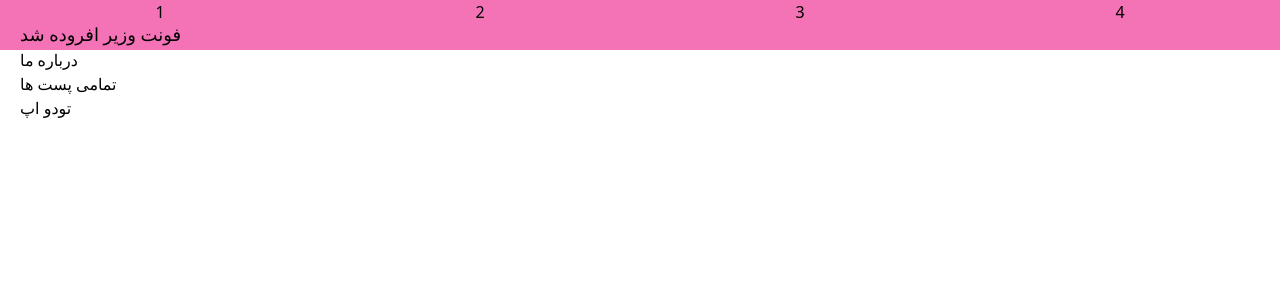
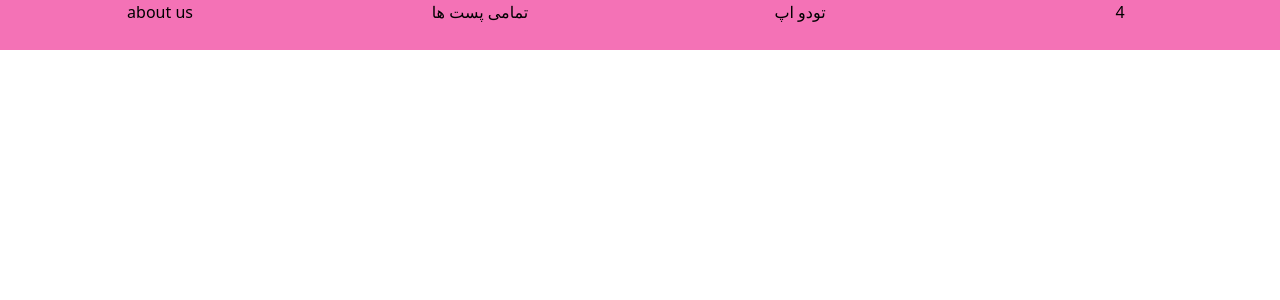
Before and after one commit to meytizn/Nextjs_Application, a Next.js app in the folder next_tutorial/: page / in a window 1280 px wide. Shown: the top 300 px of the page. Built offline with nearby package versions, Linux system fonts and the light colour scheme.

Commit message:
movie app created with Getmethod movies and detail movies

```diff
--- /dev/null
+++ b/next_tutorial/app/movie/[id]/page.tsx
@@ -0,0 +1,38 @@
+import Link from "next/link";
+
+export interface Movie {
+  id: number;
+  poster: string;
+  title: string;
+  description: string;
+  imdb_score: string;
+  movie_time: number;
+  age: number;
+  country: string;
+  status: boolean;
+  created_time: string;
+  updated_time: string;
+  author: number;
+  actor: number[];
+  genre: number[];
+}
+
+async function Moviedetail( {params} : {params : {id:string} } ){
+  const response = await fetch(`http://127.0.0.1:8000/api/movie/${params.id}/`, { cache: 'no-cache' });
+  const data: Movie = await response.json();
+
+  return (
+    <>
+      <div>post id : {params.id}</div>
+
+      <div className="content-center flex flex-row gap-y-5 md:flex-row my-[120px] w-[100%] justify-between bg-yellow-600 flex-wrap ">
+        <div key={data.id}>
+          <img className="bg-red-600 w-[230px] h-[350px] md:w-[350px] md:h[400px]" src={data.poster} alt="" />
+          <h3 className="text-center">{data.title}</h3>
+        </div>
+      </div>
+    </>
+  );
+}
+
+export default Moviedetail;
--- /dev/null
+++ b/next_tutorial/app/movie/page.tsx
@@ -0,0 +1,49 @@
+// interfaces.ts
+
+import Link from "next/link";
+
+export interface Movie {
+  id: number;
+  poster: string;
+  title: string;
+  description: string;
+  imdb_score: string;
+  movie_time: number;
+  age: number;
+  country: string;
+  status: boolean;
+  created_time: string;
+  updated_time: string;
+  author: number;
+  actor: number[];
+  genre: number[];
+}
+
+async function Movies(){
+  const response =await fetch('http://127.0.0.1:8000/api/movie/',{cache:'no-cache'})
+  let data : Movie[]=await response.json()
+
+  return(<>
+
+ <div className="content-center flex flex-row gap-y-5 md:flex-row my-[120px] w-[100%]  justify-between bg-yellow-600 flex-wrap ">
+
+
+
+ {data.map((item)=>(
+  <div key={item.id}>
+    <Link href={`/movie/${item.id}`}>
+    <img className="bg-red-600 w-[200px] h-[350px] md:w-[350px] md:h[400px] " src={item.poster} alt="" />
+  <h3 className="text-center">{item.title}</h3>
+  </Link>
+  </div>
+
+ ))}
+
+
+
+
+</div>
+  </>)
+}
+
+export default Movies
--- a/next_tutorial/app/myweb/navbar.tsx
+++ b/next_tutorial/app/myweb/navbar.tsx
@@ -1,4 +1,5 @@
 'use client'
+import Link from "next/link";
 import React, { useState } from "react";
 
 function Navbar() {
@@ -29,9 +30,9 @@ function Navbar() {
 {/* navbar */}
 
 <div style={{ bottom: `${bottom}` }} className={`  flex flex-col fixed -z-10 right-0 left-0 bottom-0  text-black bg-blue-800 md:flex-row md:bg-pink-400 text-center  transition-all delay-[5ms] md:top-0 md:h-[50px] my-0`}>
-        <div id="firstdiv" className="w-[100%] md:w-[25%]">1</div>
-        <div className="w-[100%] md:w-[25%]">2</div>
-        <div className="w-[100%] md:w-[25%]">3</div>
+        <div id="firstdiv" className="w-[100%] md:w-[25%]"><Link href="/about">about us </Link></div>
+        <div className="w-[100%] md:w-[25%]">  <Link href="/post">تمامی پست ها </Link></div>
+        <div className="w-[100%] md:w-[25%]"><Link href="/todo">تودو اپ</Link></div>
         <div className="w-[100%] md:w-[25%]">4</div>
       </div>
 
--- a/next_tutorial/app/page.tsx
+++ b/next_tutorial/app/page.tsx
@@ -1,4 +1,5 @@
 import Link from "next/link"
+
 
 
 
@@ -9,12 +10,12 @@ function Home(){
 
 
 
-  <div className="text-lg ">فونت وزیر افروده شد  </div>
+  {/* <div className="text-lg ">فونت وزیر افروده شد  </div>
   <a href="/about">درباره ما </a>
   <br />
   <Link href="/post">تمامی پست ها </Link>
   <br />
-  <Link href="/todo">تودو اپ</Link>
+  <Link href="/todo">تودو اپ</Link> */}
 
 
 
```
